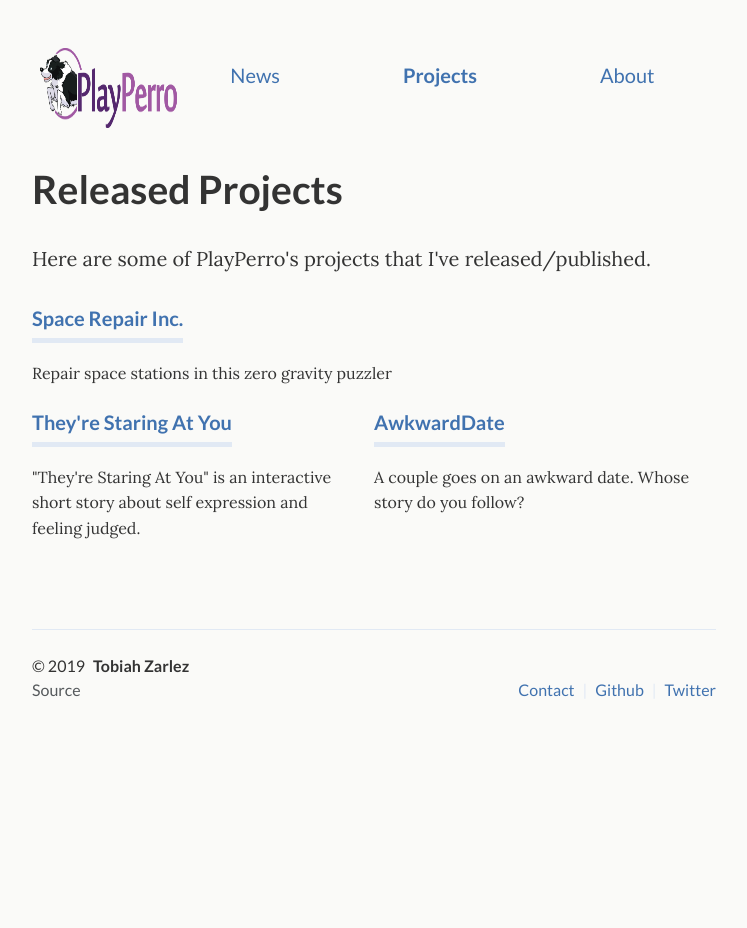
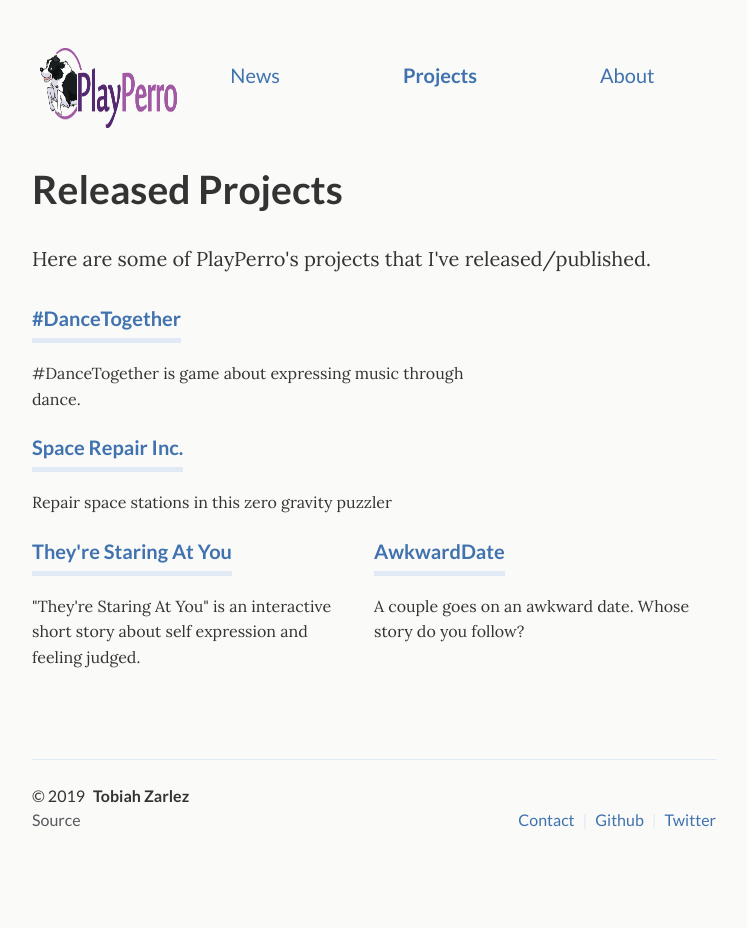
Before and after one commit to PlayPerro/PlayPerro, a Jekyll site: the page built from _pages/projects.html, in a window 1280 px wide. Shown: the whole page, without its empty margins (266-1013 px from the left). Built offline with Jekyll 4.4.1, drawn with Linux system fonts in a browser that asks for light colours; before the commit the page ends 900 px from its top, so only the background shows below that.

Commit message:
Update projects.html

```diff
--- a/_pages/projects.html
+++ b/_pages/projects.html
@@ -10,6 +10,13 @@ permalink: /projects/
 
 <div class="projects">
   <div class="grid no-gutters">
+
+    <div class="unit two-thirds">
+      <div class="project">
+        <h4 class="project-title"><a href="https://www.dancetogether.today">#DanceTogether</a></h4>
+        <p>#DanceTogether is game about expressing music through dance.</p>
+      </div>
+    </div>
 
     <div class="unit two-thirds">
       <div class="project">
```
